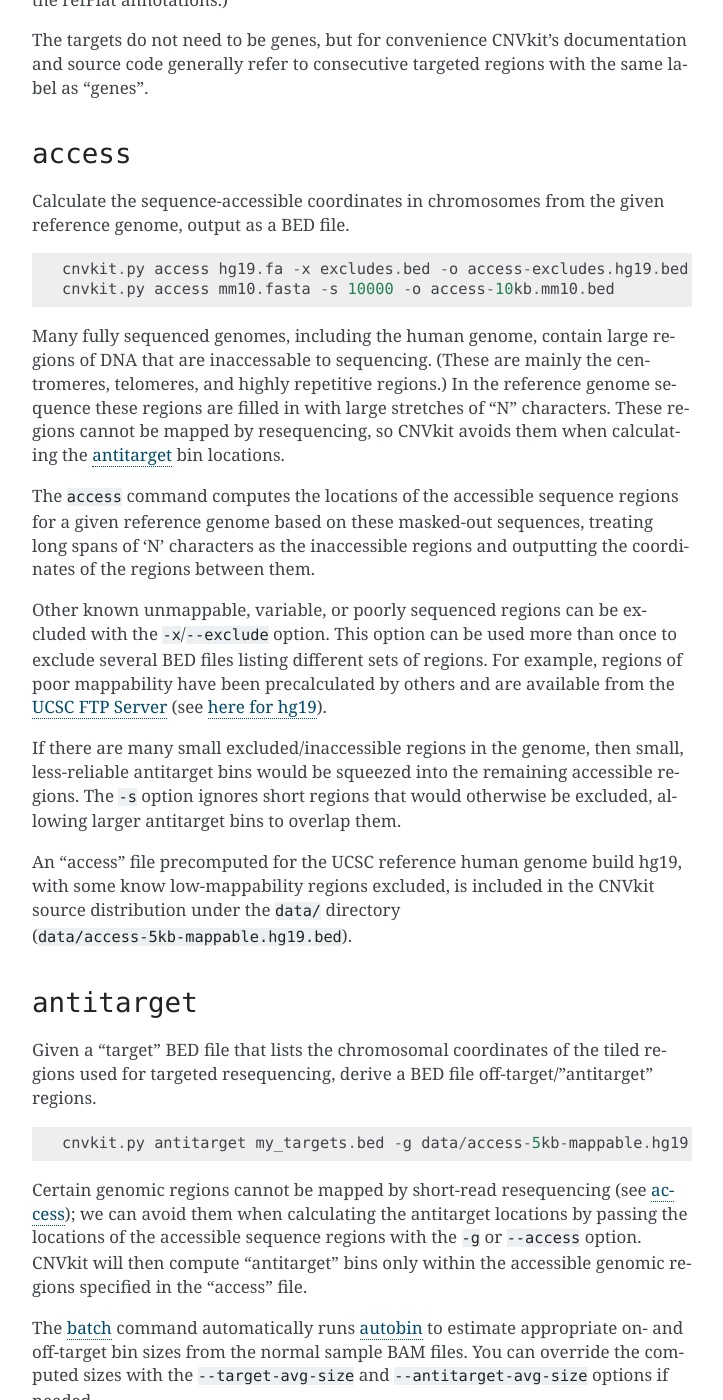
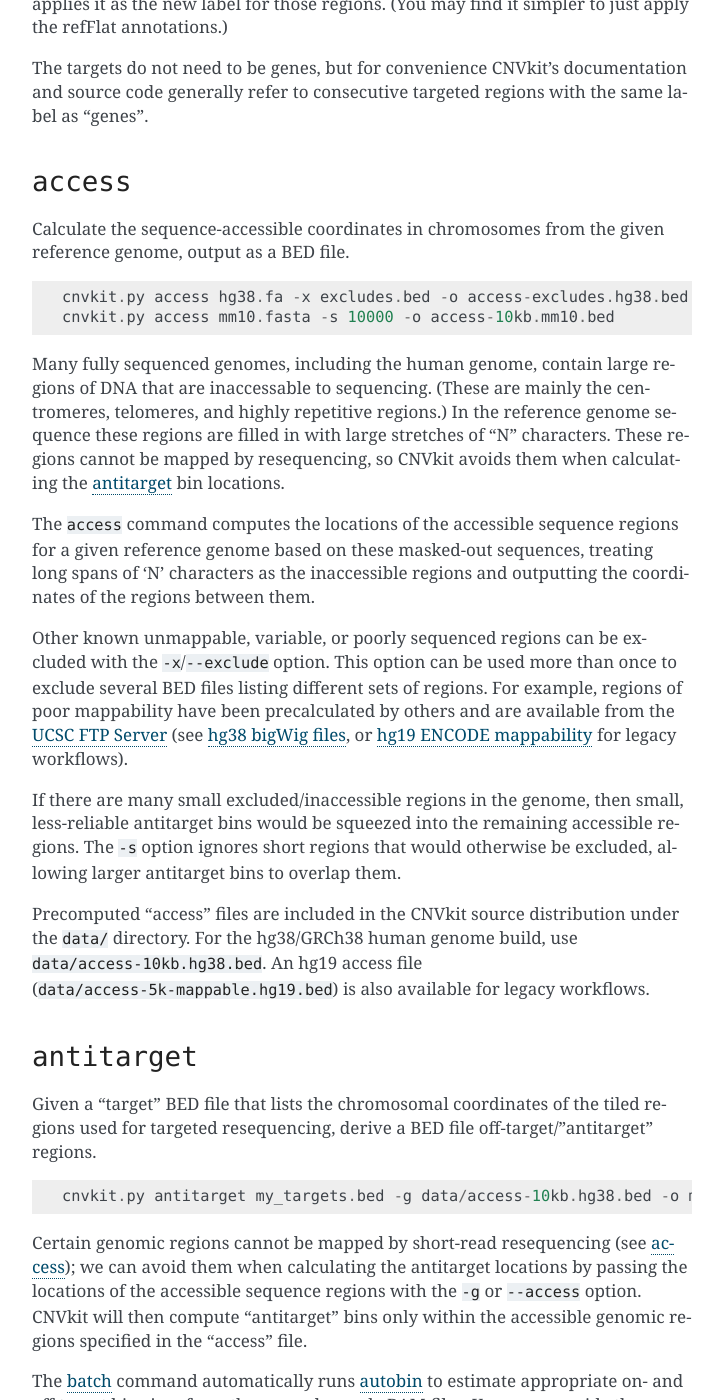
Before and after one commit to etal/cnvkit, a Sphinx documentation site: the page built from doc/pipeline.rst, in a window 1280 px wide and 1400 px high, scrolled down 4188 px. Shown: the whole window, without its empty margins (388-1111 px from the left). Built offline with Sphinx 7.4.7, drawn with Linux system fonts in a browser that asks for light colours; some of the changed text lies outside the part shown.

Commit message:
docs: update examples to use hg38 as primary reference genome (#1046)
* docs: update examples to use hg38 as primary reference genome

hg38/GRCh38 data files were added in PR #837 but documentation still
defaulted to hg19 examples. Update pipeline, quickstart, nonhybrid,
and scripts docs to show hg38 as the primary reference while noting
hg19 files remain available for legacy workflows.

Ref #822

* fix: correct UCSC mappability link for hg38

hg38 does not have an encodeDCC/wgEncodeMapability directory on UCSC.
Point to the hg38 bigZips directory for current data, and keep the
hg19 ENCODE link for legacy workflows.

```diff
--- a/doc/nonhybrid.rst
+++ b/doc/nonhybrid.rst
@@ -26,7 +26,7 @@ Since the input does not contain useful per-target gene labels, a  gene
 annotation database is required and used to label genes in the outputs::
 
     cnvkit.py batch Sample1.bam Sample2.bam -n Control1.bam Control2.bam \
-            -m wgs -f hg19.fasta --annotate refFlat.txt
+            -m wgs -f hg38.fasta --annotate data/refFlat_hg38.txt
 
 To speed up and/or improve the accuracy of WGS analyses, try any or all of the
 following:
--- a/doc/pipeline.rst
+++ b/doc/pipeline.rst
@@ -27,8 +27,8 @@ Run the CNVkit pipeline on one or more BAM files::
 
     # From baits and tumor/normal BAMs
     cnvkit.py batch *Tumor.bam --normal *Normal.bam \
-        --targets my_baits.bed --annotate refFlat.txt \
-        --fasta hg19.fasta --access data/access-5kb-mappable.hg19.bed \
+        --targets my_baits.bed --annotate data/refFlat_hg38.txt \
+        --fasta hg38.fasta --access data/access-10kb.hg38.bed \
         --output-reference my_reference.cnn --output-dir results/ \
         --diagram --scatter
 
@@ -38,7 +38,7 @@ Run the CNVkit pipeline on one or more BAM files::
     # Reusing targets and antitargets to build a new reference, but no analysis
     cnvkit.py batch -n *Normal.bam --output-reference new_reference.cnn \
         -t my_targets.bed -a my_antitargets.bed \
-        -f hg19.fasta -g data/access-5kb-mappable.hg19.bed
+        -f hg38.fasta -g data/access-10kb.hg38.bed
 
 With the ``-p`` option, process each of the BAM files in parallel, as separate
 subprocesses. The status messages logged to the console will be somewhat
@@ -51,15 +51,15 @@ complete sooner.
 
 The pipeline executed by the ``batch`` command is equivalent to::
 
-    cnvkit.py access hg19.fa -o access.hg19.bed
-    cnvkit.py autobin *.bam -t baits.bed -g access.hg19.bed [--annotate refFlat.txt --short-names]
+    cnvkit.py access hg38.fa -o access.hg38.bed
+    cnvkit.py autobin *.bam -t baits.bed -g access.hg38.bed [--annotate data/refFlat_hg38.txt --short-names]
 
     # For each sample...
     cnvkit.py coverage Sample.bam baits.target.bed -o Sample.targetcoverage.cnn
     cnvkit.py coverage Sample.bam baits.antitarget.bed -o Sample.antitargetcoverage.cnn
 
     # With all normal samples...
-    cnvkit.py reference *Normal.{,anti}targetcoverage.cnn --fasta hg19.fa -o my_reference.cnn
+    cnvkit.py reference *Normal.{,anti}targetcoverage.cnn --fasta hg38.fa -o my_reference.cnn
 
     # For each tumor sample...
     cnvkit.py fix Sample.targetcoverage.cnn Sample.antitargetcoverage.cnn my_reference.cnn -o Sample.cnr
@@ -94,7 +94,7 @@ Prepare a BED file of baited regions for use with CNVkit.
 
 ::
 
-    cnvkit.py target my_baits.bed --annotate refFlat.txt --split -o my_targets.bed
+    cnvkit.py target my_baits.bed --annotate data/refFlat_hg38.txt --split -o my_targets.bed
 
 The BED file should be the baited genomic regions for your target capture kit,
 as provided by your vendor. Since these regions (usually exons) may be of
@@ -167,8 +167,10 @@ Labeling target regions
 In case the vendor BED file does not label each region with a corresponding gene
 name, the ``--annotate`` option can add or replace these labels.
 Gene annotation databases, e.g. RefSeq or Ensembl, are available in "flat"
-format from UCSC (e.g. `refFlat.txt for hg19
-<http://hgdownload.soe.ucsc.edu/goldenPath/hg19/database/refFlat.txt.gz>`_).
+format from UCSC (e.g. `refFlat.txt for hg38
+<http://hgdownload.soe.ucsc.edu/goldenPath/hg38/database/refFlat.txt.gz>`_).
+A pre-downloaded ``refFlat_hg38.txt`` is included in the CNVkit ``data/``
+directory.
 
 In other cases the region labels are a combination of human-readable gene names
 and database accession codes, separated by commas (e.g.
@@ -193,7 +195,7 @@ reference genome, output as a BED file.
 
 ::
 
-    cnvkit.py access hg19.fa -x excludes.bed -o access-excludes.hg19.bed
+    cnvkit.py access hg38.fa -x excludes.bed -o access-excludes.hg38.bed
     cnvkit.py access mm10.fasta -s 10000 -o access-10kb.mm10.bed
 
 Many fully sequenced genomes, including the human genome, contain large regions
@@ -214,18 +216,21 @@ This option can be used more than once to exclude several BED files listing
 different sets of regions.
 For example, regions of poor mappability have been precalculated by others and
 are available from the `UCSC FTP Server
-<ftp://hgdownload.soe.ucsc.edu/goldenPath/>`_ (see `here for hg19
-<ftp://hgdownload.soe.ucsc.edu/goldenPath/hg19/encodeDCC/wgEncodeMapability/>`_).
+<ftp://hgdownload.soe.ucsc.edu/goldenPath/>`_ (see `hg38 bigWig files
+<https://hgdownload.soe.ucsc.edu/goldenPath/hg38/bigZips/>`_,
+or `hg19 ENCODE mappability
+<ftp://hgdownload.soe.ucsc.edu/goldenPath/hg19/encodeDCC/wgEncodeMapability/>`_
+for legacy workflows).
 
 If there are many small excluded/inaccessible regions in the genome, then small,
 less-reliable antitarget bins would be squeezed into the remaining accessible
 regions.  The ``-s`` option ignores short regions that would otherwise be
 excluded, allowing larger antitarget bins to overlap them.
 
-An "access" file precomputed for the UCSC reference human genome build hg19,
-with some know low-mappability regions excluded, is included in the CNVkit
-source distribution under the ``data/`` directory
-(``data/access-5kb-mappable.hg19.bed``).
+Precomputed "access" files are included in the CNVkit source distribution under
+the ``data/`` directory. For the hg38/GRCh38 human genome build, use
+``data/access-10kb.hg38.bed``. An hg19 access file
+(``data/access-5k-mappable.hg19.bed``) is also available for legacy workflows.
 
 
 .. _antitarget:
@@ -239,7 +244,7 @@ off-target/"antitarget" regions.
 
 ::
 
-    cnvkit.py antitarget my_targets.bed -g data/access-5kb-mappable.hg19.bed -o my_antitargets.bed
+    cnvkit.py antitarget my_targets.bed -g data/access-10kb.hg38.bed -o my_antitargets.bed
 
 Certain genomic regions cannot be mapped by short-read resequencing (see
 :ref:`access`); we can avoid them when calculating the antitarget locations by
@@ -287,9 +292,9 @@ estimated average read depths and recommended bin sizes on standard output.
 
 ::
 
-    cnvkit.py autobin *.bam -t my_targets.bed -g access.hg19.bed
+    cnvkit.py autobin *.bam -t my_targets.bed -g data/access-10kb.hg38.bed
     cnvkit.py autobin *.bam -m amplicon -t my_targets.bed
-    cnvkit.py autobin *.bam -m wgs -b 50000 -g access.hg19.bed --annotate refFlat.txt
+    cnvkit.py autobin *.bam -m wgs -b 50000 -g data/access-10kb.hg38.bed --annotate data/refFlat_hg38.txt
 
 The BAM index (.bai) is used to quickly determine the total number of reads
 present in a file, and random sampling of targeted regions (``-t``) is used to
@@ -388,7 +393,7 @@ Paired or pooled normals
 Provide the ``*.targetcoverage.cnn`` and ``*.antitargetcoverage.cnn`` files
 created by the :ref:`coverage` command::
 
-    cnvkit.py reference *coverage.cnn -f ucsc.hg19.fa -o Reference.cnn
+    cnvkit.py reference *coverage.cnn -f hg38.fa -o Reference.cnn
 
 To analyze a cohort sequenced on a single platform, we recommend combining all
 normal samples into a pooled reference, even if matched tumor-normal pairs were
@@ -430,7 +435,7 @@ still computes the GC content of each region if the reference genome is given.
 
 ::
 
-    cnvkit.py reference -o FlatReference.cnn -f ucsc.hg19.fa -t targets.bed -a antitargets.bed
+    cnvkit.py reference -o FlatReference.cnn -f hg38.fa -t targets.bed -a antitargets.bed
 
 Possible uses for a flat reference include:
 
--- a/doc/scripts.rst
+++ b/doc/scripts.rst
@@ -44,7 +44,7 @@ Additional scripts
       boundaries for enriched regions. (This is usually much slower then the
       guided approach.) ::
 
-        guess_baits.py -g access.hg19.bed Sample1.bam Sample2.bam -o baits.bed
+        guess_baits.py -g data/access-10kb.hg38.bed Sample1.bam Sample2.bam -o baits.bed
 
     In either mode, the input region coordinates can be provided in any of the
     formats handled by skgenome.tabio, but it's best to first run them through
```
Also changed, not shown: doc/quickstart.rst (+10 -9 lines).
